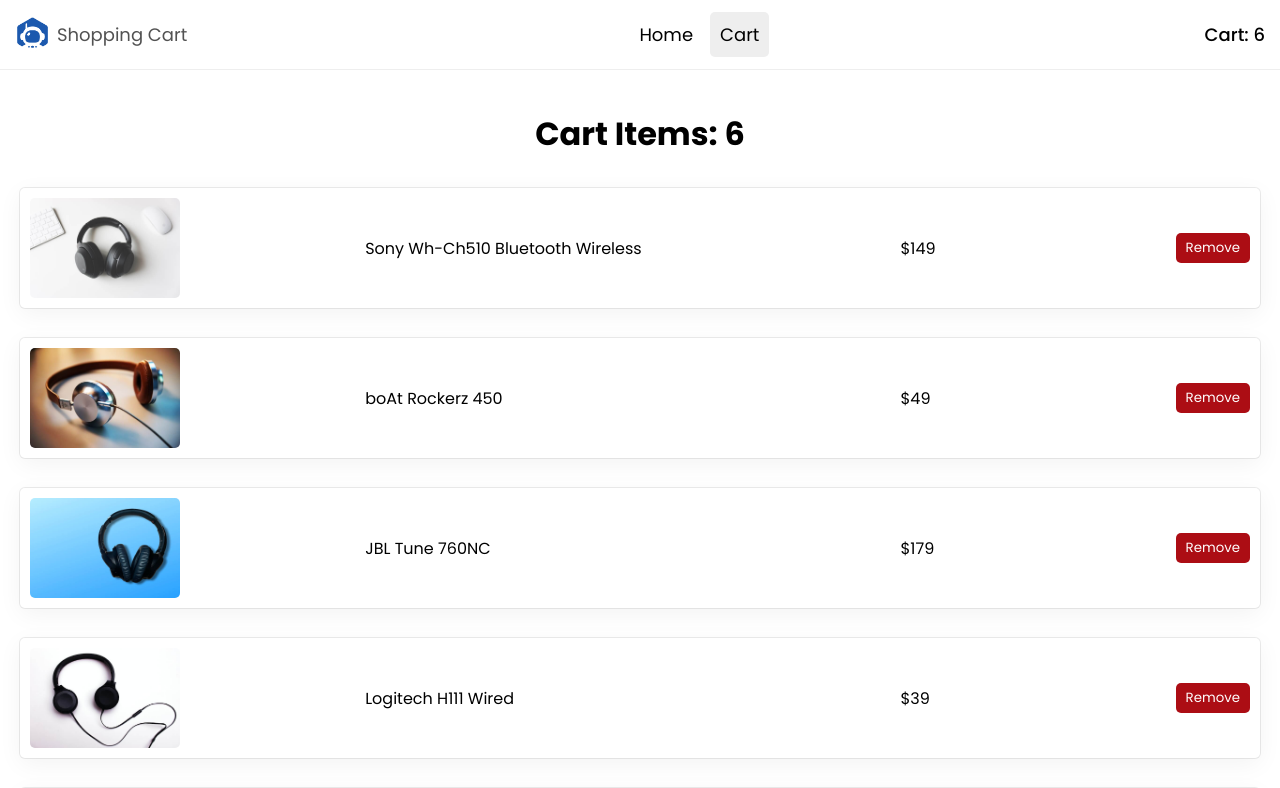
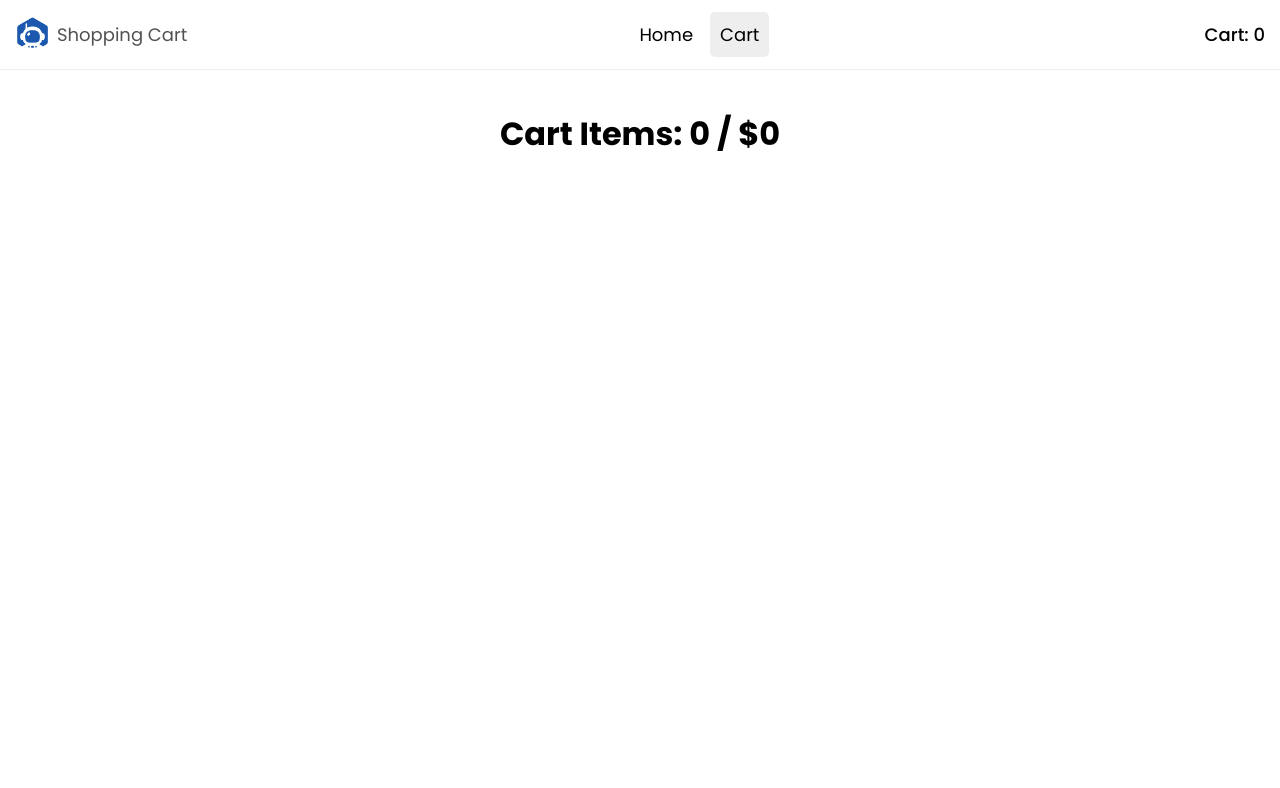
Before and after one commit to BrandonDoesEmails/shoppingcartbc, a React (Vite) app: page /cart in a window 1280 px wide. Shown: the top 788 px of the page. Built offline with nearby package versions, Linux system fonts and the light colour scheme.

Commit message:
add function to the shopping cart

```diff
--- a/src/Pages/Cart.jsx
+++ b/src/Pages/Cart.jsx
@@ -1,16 +1,17 @@
 import CartCard from "../components/CartCard";
-import { list } from "../consts/consts";
+import { useCart } from "../context/CartContext";
 import { useTitle } from '../hooks/useTitle';
 
 const Cart = () => {
   useTitle('Cart');
+  const {total, cartList} = useCart();
 
   return (
     <main>
         <div className="cart">
-            <h1>Cart Items: 6</h1>
+            <h1>Cart Items: {cartList.length} / ${total}</h1>
             <div className="item-list">
-                {list.map((item) => (<CartCard key={item.name} {...item}  />
+                {cartList.map((product) => (<CartCard key={product.name} product={product}  />
                 ))}
             </div>
           </div>
--- a/src/Pages/Home.jsx
+++ b/src/Pages/Home.jsx
@@ -6,8 +6,8 @@
   useTitle('Home');
   return (
     <main>
-        {list.map((item) => (
-          <ProductCard key={item.name} {...item} />
+        {list.map((product) => (
+          <ProductCard key={product.name} product={product} />
         ))}
     </main>
   )
--- a/src/components/CartCard.jsx
+++ b/src/components/CartCard.jsx
@@ -1,10 +1,15 @@
-const CartCard = ({img, name, price}) => {
+import { useCart } from "../context/CartContext";
+
+const CartCard = ({product}) => {
+  const {img, name, price} = product;
+  const { removeFromCart } = useCart();
+
   return (
     <div className="cartCard">
         <img src={img} alt={name} />
         <p className="productName">{name}</p>
         <p className="productPrice">${price}</p>
-        <button>Remove</button>
+        <button onClick={() => removeFromCart(product)}>Remove</button>
     </div>
   )
 }
--- a/src/components/Header.jsx
+++ b/src/components/Header.jsx
@@ -1,7 +1,10 @@
 import { NavLink, Link } from 'react-router-dom';
+import { useCart } from '../context/CartContext';
 import logo from '../assets/logo.png';
 
 const Header = () => {
+  const { cartList } = useCart();
+
   return (
     <header>
         <Link to='/'>
@@ -15,7 +18,7 @@
             <NavLink className='link' to='/cart'>Cart</NavLink>
         </nav>
         <Link to="/cart">
-            <p>Cart: 6</p>
+            <p>Cart: {cartList.length}</p>
         </Link>
     </header>
   )
--- a/src/components/ProductCard.jsx
+++ b/src/components/ProductCard.jsx
@@ -1,13 +1,32 @@
-const ProductCard = ({img, name, price}) => {
+import { useEffect, useState } from "react";
+import { useCart } from "../context/CartContext";
+
+const ProductCard = ({product}) => {
+  const { cartList, addToCart, removeFromCart } = useCart();
+  const [isInCart, setIsInCart] = useState(false);
+
+  const {img, name, price} = product;
+
+  useEffect(() => {
+    const productIsInCart = cartList.find(item => item.name === name);
+
+    if(productIsInCart){
+      setIsInCart(true);
+    }
+    else {
+      setIsInCart(false);
+    }
+
+  }, [cartList, name])
+
   return (
     <div className='productCard'>
         <img src={img} alt={name} />
         <p className="name">{name}</p>
         <div className="action">
             <p>${price}</p>
-            <button>Add To Cart</button>
+            {isInCart ? (<button className="remove" onClick={() => removeFromCart(product)}>Remove</button>) : (<button onClick={() => addToCart(product)}>Add To Cart</button>)}
         </div>
-
     </div>
   )
 }
--- /dev/null
+++ b/src/context/CartContext.jsx
@@ -0,0 +1,67 @@
+import { createContext, useContext, useReducer } from "react";
+import { cartReducer } from "../reducer/cardReducer";
+
+const initialState = {
+    cartList: [],
+    total: 0
+}
+
+const CartContext = createContext(initialState);
+
+export const CartProvider = ({children}) => {
+    const [state, dispatch] = useReducer(cartReducer, initialState);
+
+    const addToCart = (product) => {
+        const updatedCartList = state.cartList.concat(product);
+        dispatch({
+            type: "ADD_TO_CART",
+            payload: {
+                products: updatedCartList
+            }
+        });
+        updateTotal(updatedCartList);
+    }
+
+    const removeFromCart = (product) => {
+        const updatedCartList = state.cartList.filter((item) => item.name !== product.name);
+        dispatch({
+            type: "REMOVE_FROM_CART",
+            payload: {
+                products: updatedCartList
+            }
+        });
+        updateTotal(updatedCartList);
+    }
+
+    const updateTotal = (products) => {
+        let total = 0;
+        products.forEach(product => {
+            total = total + product.price;
+        });
+        dispatch({
+            type: "UPDATE_TOTAL",
+            payload: {
+                total
+            }
+        });
+
+    }
+
+    const value = {
+        total: state.total,
+        cartList: state.cartList,
+        addToCart,
+        removeFromCart
+    };
+
+    return (
+        <CartContext.Provider value={value}>
+            {children}
+        </CartContext.Provider>
+    );
+}
+
+export const useCart = () => {
+    const context = useContext(CartContext);
+    return context;
+}
--- a/src/main.jsx
+++ b/src/main.jsx
@@ -3,11 +3,14 @@
 import App from './App.jsx'
 import './index.css'
 import { BrowserRouter } from 'react-router-dom'
+import { CartProvider } from './context/CartContext.jsx'
 
 ReactDOM.createRoot(document.getElementById('root')).render(
   <React.StrictMode>
     <BrowserRouter>
-      <App />
+      <CartProvider >
+        <App />
+      </CartProvider>
     </BrowserRouter>
-  </React.StrictMode>,
+  </React.StrictMode>
 )
--- /dev/null
+++ b/src/reducer/cardReducer.jsx
@@ -0,0 +1,17 @@
+export const cartReducer = (state, action) => {
+    const {type, payload} = action;
+
+    switch(type) {
+        case "ADD_TO_CART":
+            return {...state, cartList: payload.products}
+
+        case "REMOVE_FROM_CART":
+            return {...state, cartList: payload.products}
+
+        case "UPDATE_TOTAL":
+            return {...state, total: payload.total}
+
+        default:
+            throw new Error("No Case Found in cartReducer")
+    }
+}
```
